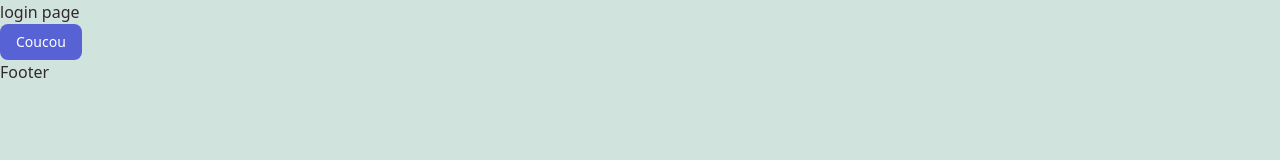
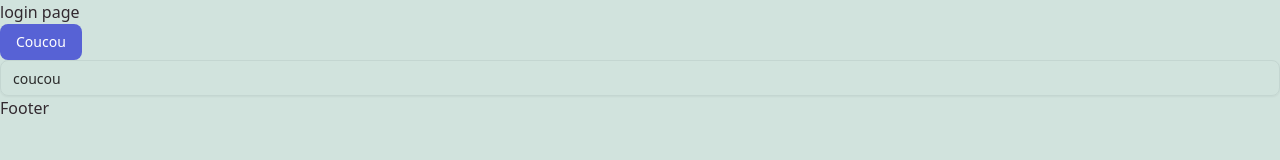
Before and after one commit to nemnem202/frontend, a React app: page / in a window 1280 px wide. Shown: the top 160 px of the page. Built offline with nearby package versions, Linux system fonts and the light colour scheme; the HTML template or start-up script is replaced by a standard one.

Commit message:
implemented stylesheets folder

```diff
--- a/src/core/pages/login.tsx
+++ b/src/core/pages/login.tsx
@@ -1,10 +1,12 @@
 import { Button } from "../components/ui/button";
+import { Input } from "../components/ui/input";
 
 export default function Login() {
   return (
     <>
       <div>login page</div>
       <Button>Coucou</Button>
+      <Input placeholder="coucou" />
     </>
   );
 }
```
Also changed, not shown: 2 other files (tests, documents, lock files or other folders).
